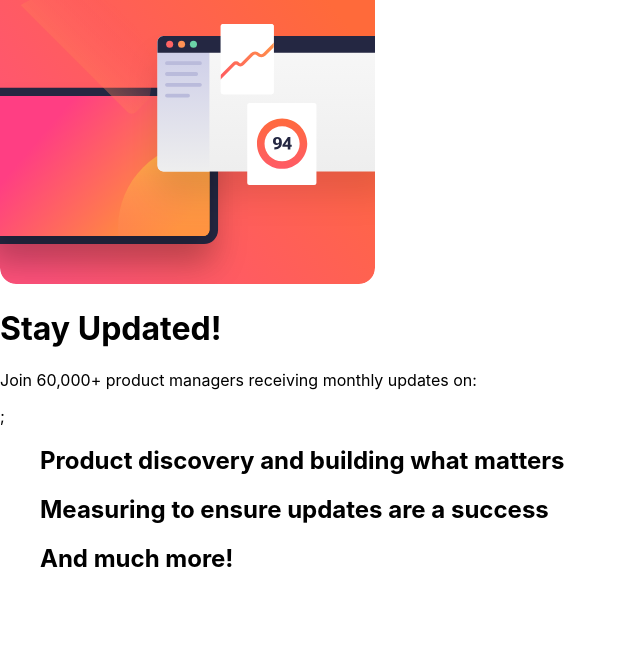
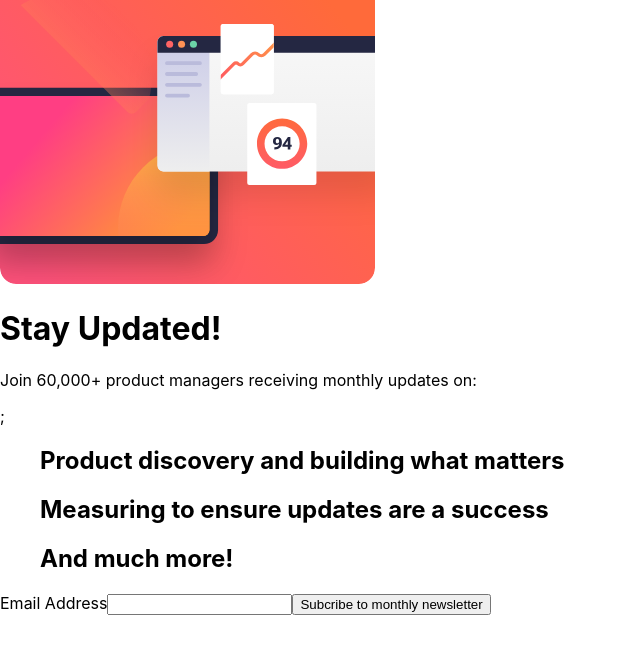
Before and after one commit to riwepo/fem-newsletter-signup-form-with-success-message, a React (Create React App) app: page / in a window 1280 px wide. Shown: the top 654 px of the page, without its empty margins (0-640 px from the left). Built offline with nearby package versions, Linux system fonts and the light colour scheme.

Commit message:
added sign up form to parent component

```diff
--- a/src/components/SignUpInfo.js
+++ b/src/components/SignUpInfo.js
@@ -1,5 +1,6 @@
 import React from "react";
 import SignUpUpdateList from "./SignUpUpdateList";
+import SignUpForm from "./SignUpForm";
 
 function SignUpInfo() {
   const items = [
@@ -12,6 +13,7 @@ function SignUpInfo() {
       <h1>Stay Updated!</h1>
       <p>Join 60,000+ product managers receiving monthly updates on:</p>;
       <SignUpUpdateList items={items} />
+      <SignUpForm />
     </>
   );
 }
```
